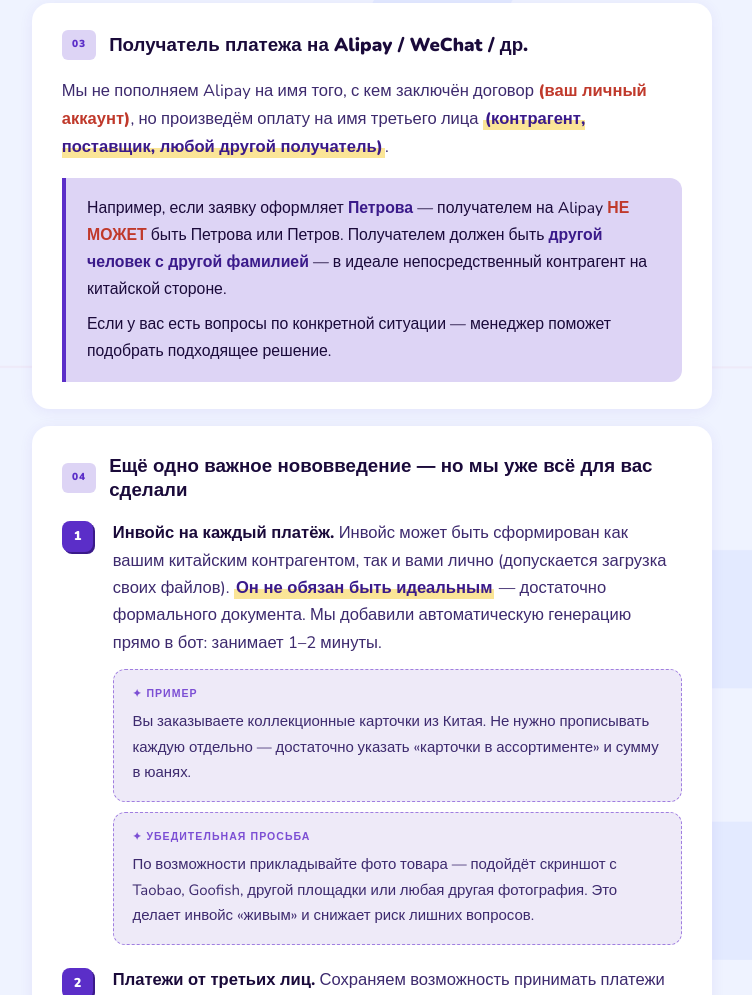
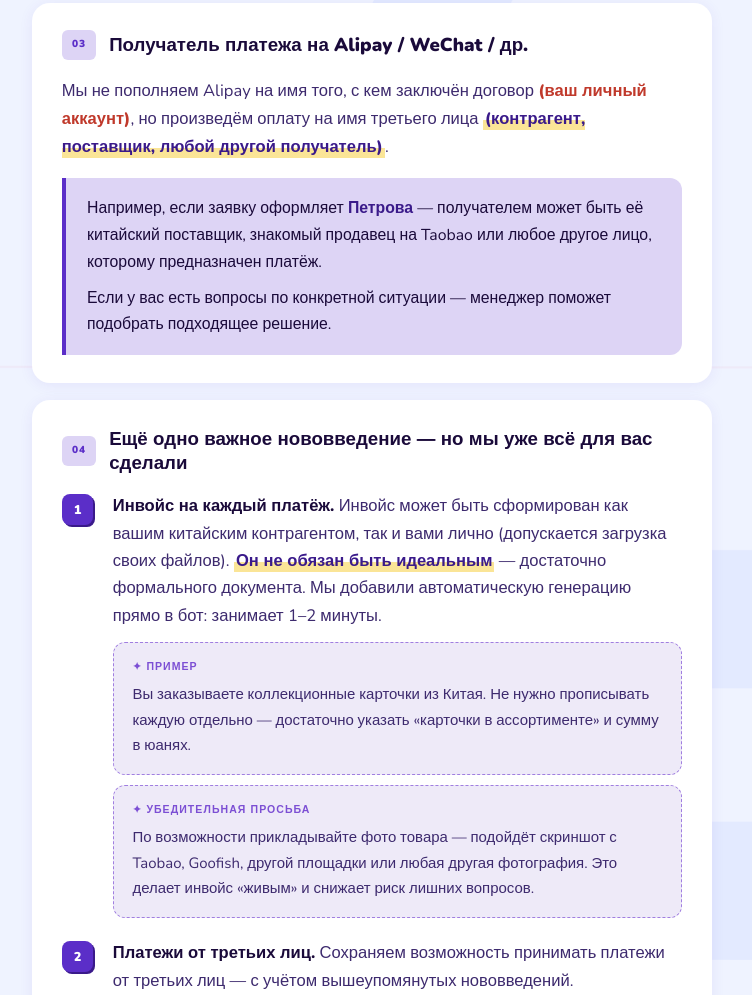
Before and after one commit to pixelpayinfo/payment-update, a plain HTML site: page index.html in a window 1280 px wide. Shown: the part 1520-2515 px from the top of the page, without its empty margins (268-1020 px from the left). Drawn offline with nearby package versions, Linux system fonts and the light colour scheme.

Commit message:
Update index.html

```diff
--- a/index.html
+++ b/index.html
@@ -435,7 +435,7 @@
   </div>
   <p>Мы не пополняем Alipay на имя того, с кем заключён договор <span class="em-red">(ваш личный аккаунт)</span>, но произведём оплату на имя третьего лица <span class="em-gold">(контрагент, поставщик, любой другой получатель)</span>.</p>
   <div class="key-highlight">
-    <p>Например, если заявку оформляет <strong>Петрова</strong> — получателем на Alipay <span class="em-red">НЕ МОЖЕТ</span> быть Петрова или Петров. Получателем должен быть <strong>другой человек с другой фамилией</strong> — в идеале непосредственный контрагент на китайской стороне.</p>
+    <p>Например, если заявку оформляет <strong>Петрова</strong> — получателем может быть её китайский поставщик, знакомый продавец на Taobao или любое другое лицо, которому предназначен платёж.</p>
     <p>Если у вас есть вопросы по конкретной ситуации — менеджер поможет подобрать подходящее решение.</p>
   </div>
 </div>
```
